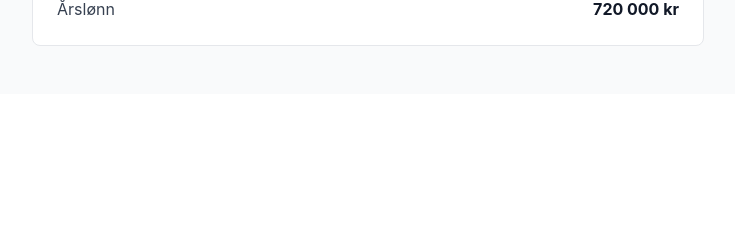
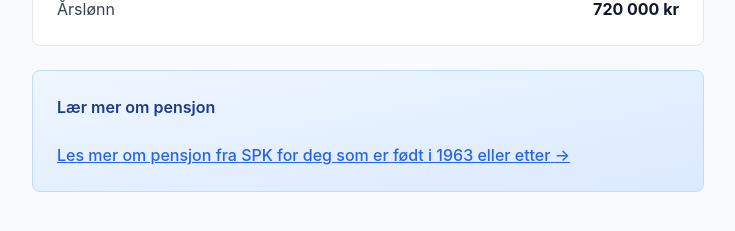
Before and after one commit to rebekal/my-pension, a React (Create React App) app: page / in a window 1280 px wide. Shown: the part 711-942 px from the top of the page, without its empty margins (272-1007 px from the left). Before the commit the page ends 805 px from the top, so only its background shows below. Built offline with nearby package versions, Linux system fonts and the light colour scheme; no server answers.

Commit message:
feat: add personalized info link

```diff
--- a/src/pages/MyPensionPage.tsx
+++ b/src/pages/MyPensionPage.tsx
@@ -51,6 +51,27 @@ export default function MyPensionPage({ user }: MyPensionPageProps) {
         <YearlyPensionCard user={selectedUser} />
         <PensionDetailsCard user={selectedUser} />
       </div>
+
+      <div className="bg-gradient-to-br from-blue-50 to-blue-100 rounded-lg border border-blue-200 p-6 mt-6">
+        <p className="font-semibold text-blue-900 mb-6">Lær mer om pensjon</p>
+        <a
+          href={
+            selectedUser?.birthYear < 1963
+              ? process.env.REACT_APP_PENSION_OLD_LAW_URL
+              : process.env.REACT_APP_PENSION_NEW_LAW_URL
+          }
+          target="_blank"
+          rel="noopener noreferrer"
+          aria-label="Les mer om pensjon fra Statens Pensjonskasse (åpner i ny fane)"
+          className="flex items-center text-blue-600 hover:text-blue-800 font-medium underline focus:outline-none focus:ring-2 focus:ring-blue-500 focus:ring-offset-2 rounded"
+        >
+          Les mer om pensjon fra SPK for deg som er født{" "}
+          {selectedUser?.birthYear < 1963
+            ? "i 1962 eller før"
+            : "i 1963 eller etter"}{" "}
+          →
+        </a>
+      </div>
     </div>
   );
 }
```
Also changed, not shown: 1 other file (tests, documents, lock files or other folders).
